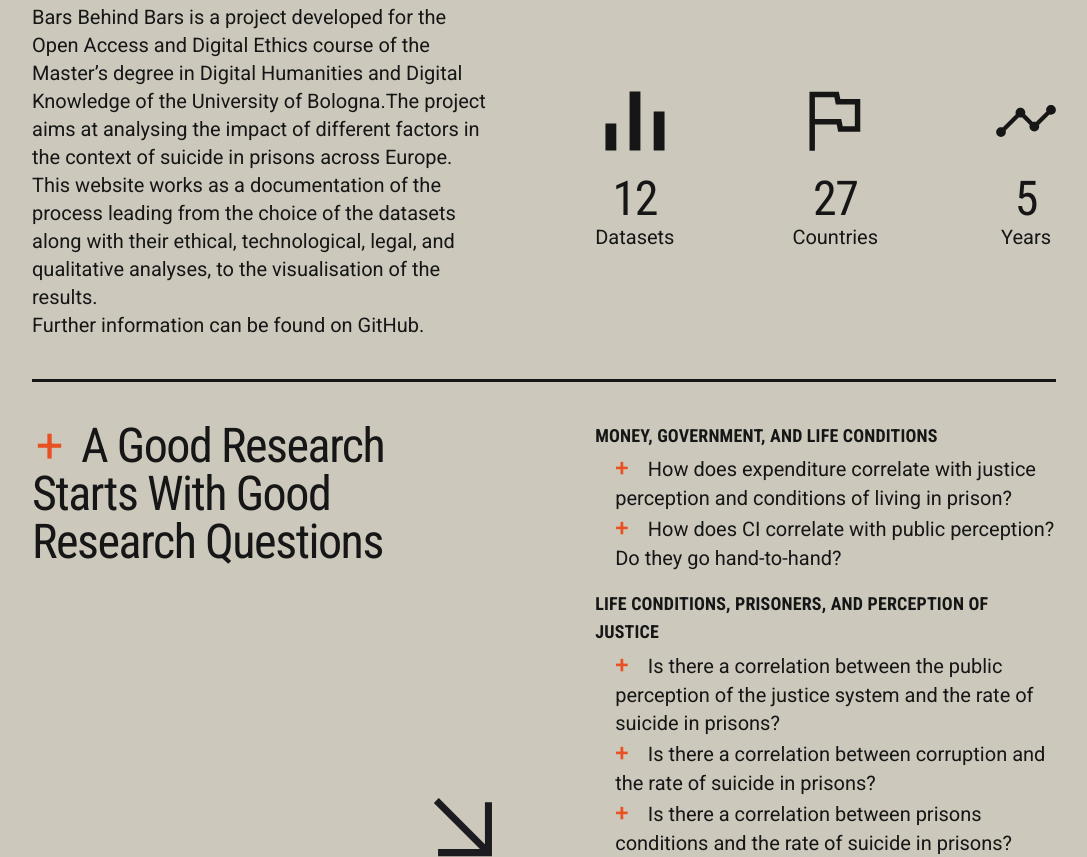
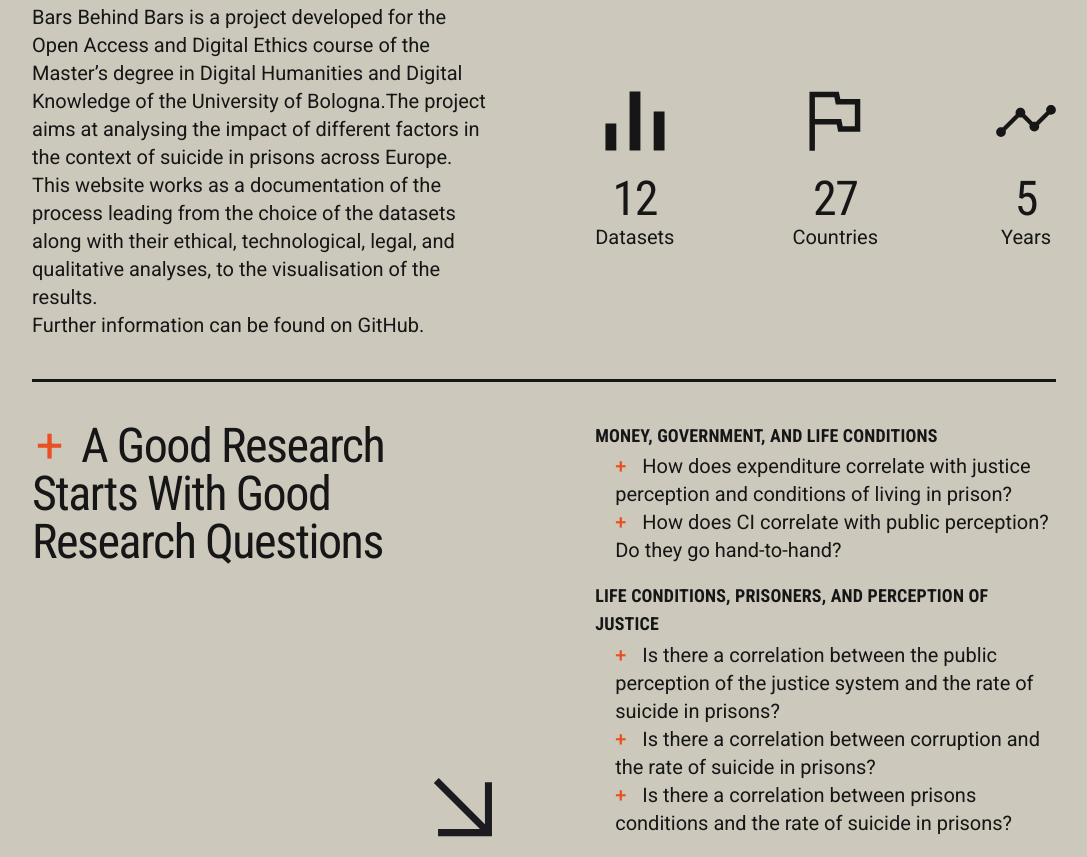
Before and after one commit to tommasobattisti/BarsBehindBars, a website: page index.html in a window 1280 px wide. Shown: the part 1129-1986 px from the top of the page, without its empty margins (96-1183 px from the left). Drawn offline with nearby package versions, Linux system fonts and the light colour scheme.

Commit message:
update scaling text

```diff
--- a/css/input.css
+++ b/css/input.css
@@ -44,5 +44,5 @@
 
 
 li {
-    @apply before:font-medium before:text-2xl before:text-[#E95122] before:content-['+'] before:pr-[0.8em];
+    @apply before:font-medium before:text-base sm:before:text-lg lg:before:text-xl 2xl:before:text-2xl before:text-[#E95122] before:content-['+'] before:pr-[0.8em];
 }
```
Also changed, not shown: css/tailwind.css.
